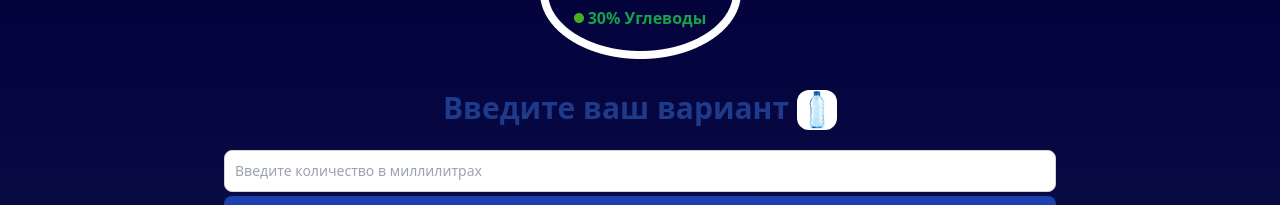
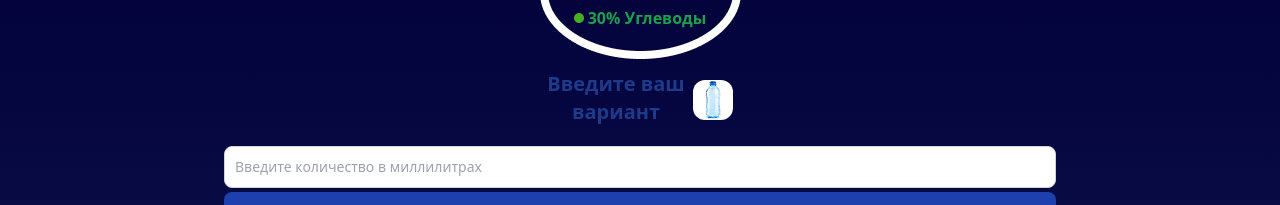
Before and after one commit to Goodwin126/tg-mini-app-mark2, a Vue app: page / in a window 1280 px wide. Shown: the part 138-343 px from the top of the page. Built offline with nearby package versions, Linux system fonts and the light colour scheme.

Commit message:
secondaryt commit

```diff
--- a/src/components/InputWater.vue
+++ b/src/components/InputWater.vue
@@ -1,7 +1,14 @@
 <template>
-  <div class="flex place-content-center gap-2 mt-5">
-    <p class="flex text-3xl font-bold text-blue-900 place-content-center">Введите ваш вариант</p>
-    <img src="/a_bottle_of_water.jpg" alt="Bottle_of_water" class="w-10 h-10 bg-white rounded-xl" />
+  <div class="flex place-content-center gap-2">
+    <div class="flex flex-col">
+      <p class="flex text-xl font-bold text-blue-900 place-content-center">Введите ваш</p>
+      <p class="flex text-xl font-bold text-blue-900 place-content-center">вариант</p>
+    </div>
+    <img
+      src="/a_bottle_of_water.jpg"
+      alt="Bottle_of_water"
+      class="w-10 h-10 bg-white rounded-xl mt-2.5"
+    />
   </div>
   <div class="flex place-content-center flex-col w-4/6 m-auto">
     <input
```
